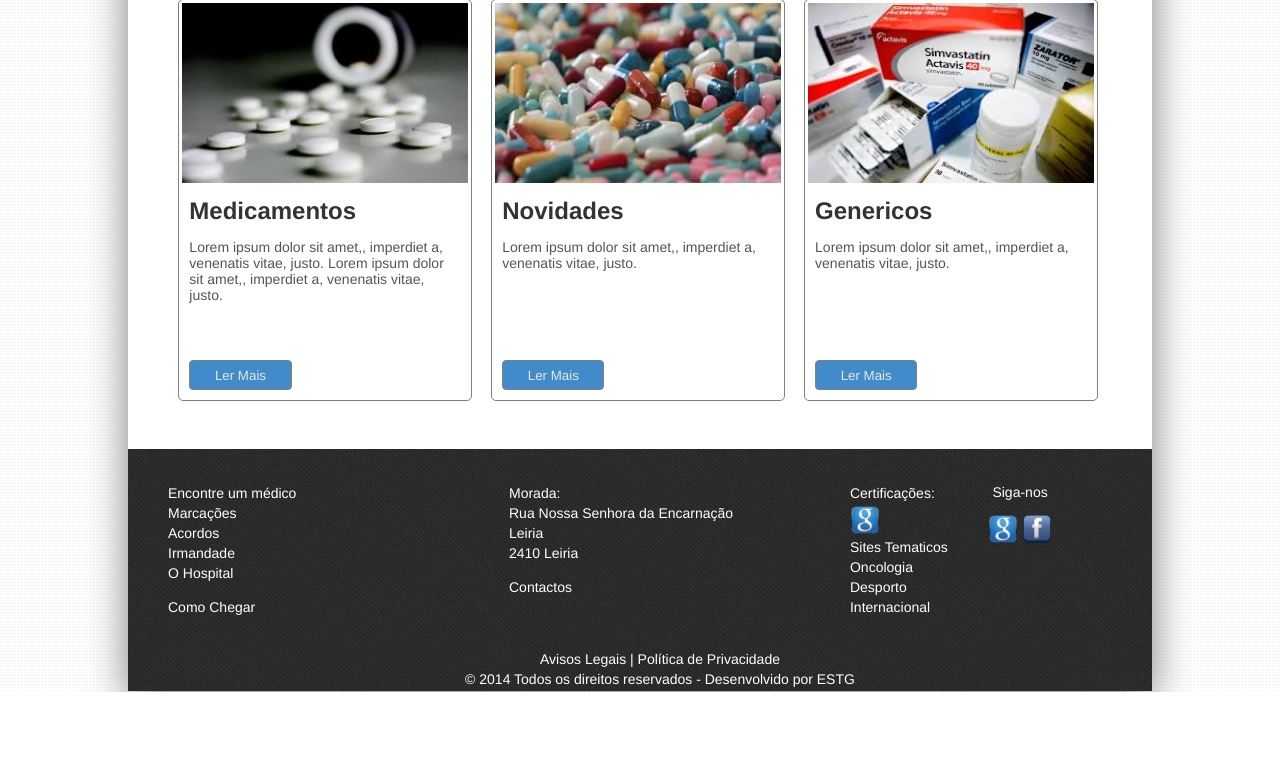
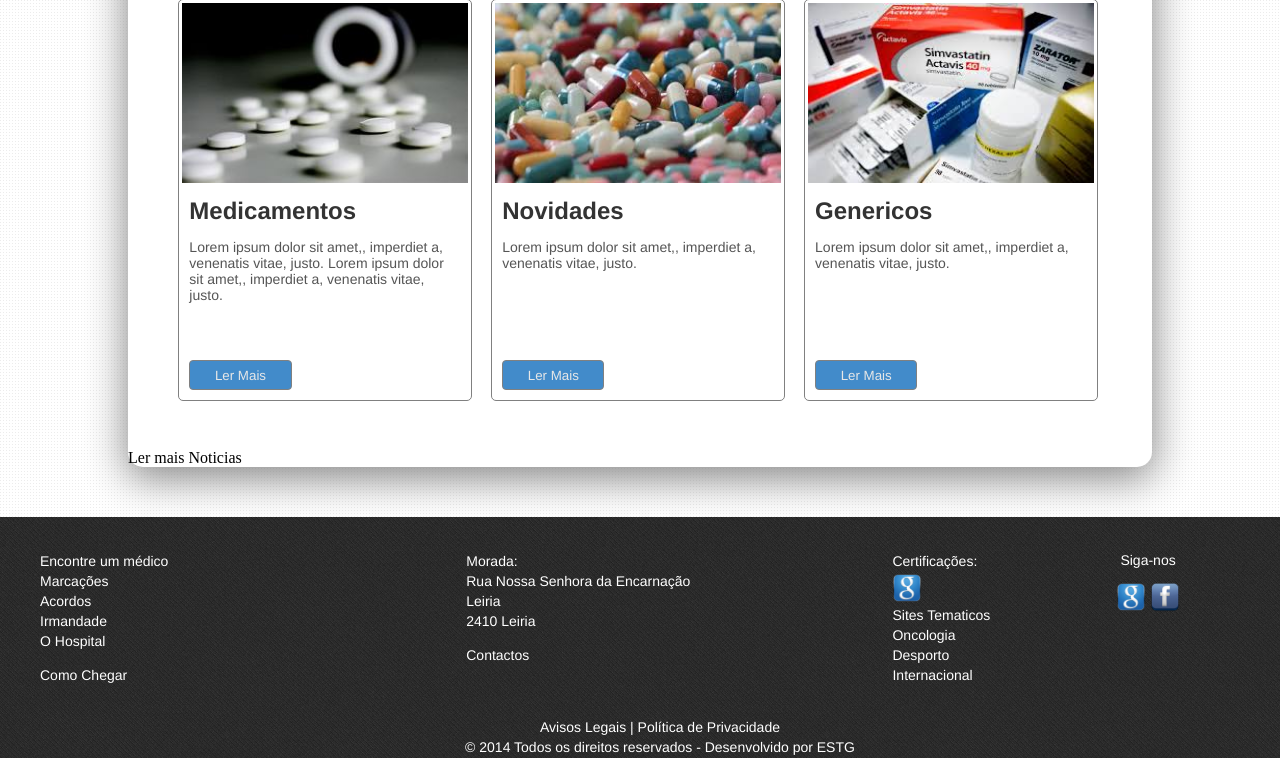
Before and after one commit to hugogomesfi/Ainet, a CodeIgniter app: template application/views/Creche.php in a window 1280 px wide. Shown: the part 432-1190 px from the top of the page. Before the commit the page ends 1124 px from the top, so only its background shows below. Run offline with CodeIgniter, Linux system fonts and the light colour scheme; the template is opened without the code that fills it, so the values that code supplies are empty.

Commit message:
creche pagina com link

```diff
--- a/application/views/Creche.php
+++ b/application/views/Creche.php
@@ -39,4 +39,10 @@
     </div>
 
 </div>
+
+<div>
+    <a>Ler mais Noticias</a>
+</div>
+
+</div>
 <?php $this->load->view('foot_Site');
```
